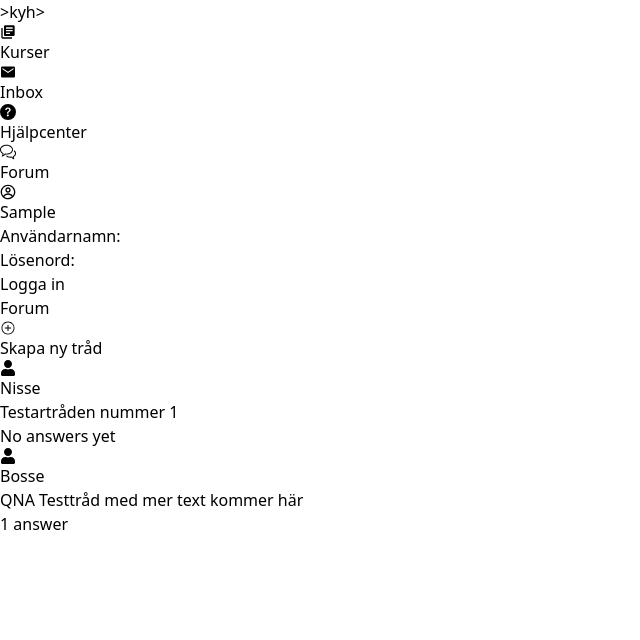
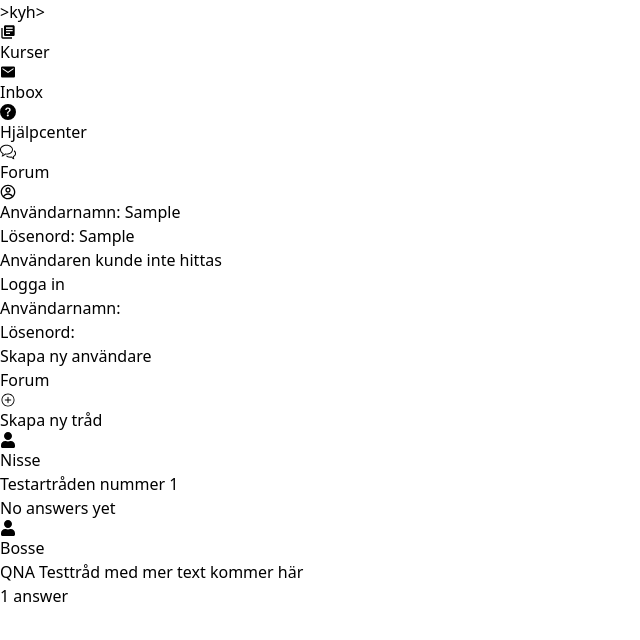
Before and after one commit to veraaa99/omniway-forum-individuell-uppgift, a React (Vite) app: page / in a window 1280 px wide. Both pictures are taken after typing "Sample", "Sample" into the empty fields and a click on the input "Logga in". Shown: the top 640 px of the page, without its empty margins (0-640 px from the left). Built offline with nearby package versions, Linux system fonts and the light colour scheme.

Commit message:
Divided UserForm into two sparate forms: LoginForm and RegisterForm. Removed dummyUsers from UserContext (in order to save all users (new and old) in LocalStorage when refreshing the page)

```diff
--- a/src/App.tsx
+++ b/src/App.tsx
@@ -1,14 +1,16 @@
 import Header from "./components/Header"
+import LoginForm from "./components/LoginForm"
+import RegisterForm from "./components/RegisterForm"
 import ThreadForm from "./components/ThreadForm"
 import ThreadList from "./components/ThreadList"
-import UserForm from "./components/UserForm"
 
 function App() {
 
   return (
     <>
       <Header />
-      <UserForm />
+      <LoginForm />
+      <RegisterForm />
       <ThreadList />
     </>
   )
--- a/src/components/UserForm.tsx
+++ b/src/components/LoginForm.tsx
@@ -7,7 +7,7 @@ type FormData = {
   password: string
 }
 
-function UserForm() {
+function LoginForm() {
 
   const {
     register,
@@ -18,33 +18,31 @@ function UserForm() {
 
   const { users, actions } = useUser()
 
-  const [passwordError, setPasswordError] = useState<string>("")
+  const [formError, setFormError] = useState<string>("")
   const [isSubmitted, setIsSubmitted] = useState(false)
 
   useEffect(() => {
     if (isSubmitted) {
       reset({ username: "", password: "" })
+        alert("Användare inloggad!")
     }
     setIsSubmitted(false)
-    setPasswordError("")
+    setFormError("")
 
   }, [isSubmitted, reset])
 
   const onSubmit: SubmitHandler<FormData> = (data: FormData) => {
-    const _user: User = { userName: data.username, password: data.password.trim() }
+    const _user: User = { userName: data.username.trim(), password: data.password.trim() }
     const existingUser = users.find((u) => u.userName == _user.userName)
 
     if(!existingUser) {
-      actions.createUser(_user)
-      actions.setUser(_user)
-
-      setIsSubmitted(true)
+      setFormError("Användaren kunde inte hittas")
     } else {
       if(existingUser.password == _user.password) {
         actions.setUser(_user)
         setIsSubmitted(true)
       } else {
-        setPasswordError("Fel lösenord")
+        setFormError("Fel lösenord")
         return
       }
     }
@@ -69,7 +67,7 @@ function UserForm() {
         </div>
 
         <div>
-          {passwordError && <p className="text-red-500 text-sm italic mb-3">{passwordError}</p>}
+          {formError && <p className="text-red-500 text-sm italic mb-3">{formError}</p>}
         </div>
 
         <div>
@@ -84,4 +82,4 @@ function UserForm() {
   )
 }
 
-export default UserForm
+export default LoginForm
--- /dev/null
+++ b/src/components/RegisterForm.tsx
@@ -0,0 +1,80 @@
+import { useForm, type SubmitHandler } from 'react-hook-form'
+import { useUser } from '../contexts/UserContext'
+import { useEffect, useState } from 'react'
+
+type FormData = {
+  username: string
+  password: string
+}
+
+function RegisterForm() {
+  const {
+    register,
+    handleSubmit,
+    reset,
+    formState: { errors  },
+  } = useForm<FormData>({ defaultValues: { username: "", password: "" } })
+
+  const { users, actions } = useUser()
+
+  const [formError, setFormError] = useState<string>("")
+  const [isSubmitted, setIsSubmitted] = useState(false)
+
+  useEffect(() => {
+    if (isSubmitted == true) {
+      reset({ username: "", password: "" })
+      alert("Användare skapad och inloggad!")
+    }
+    setIsSubmitted(false)
+    setFormError("")
+  }, [isSubmitted, reset])
+
+  const onSubmit: SubmitHandler<FormData> = (data: FormData) => {
+    const _user: User = { userName: data.username.trim(), password: data.password.trim() }
+    const existingUser = users.find((u) => u.userName == _user.userName)
+
+    if(!existingUser) {
+        actions.createUser(_user)
+        actions.setUser(_user)
+        setIsSubmitted(true)
+    } else {
+        setFormError("Användarnamnet är redan taget")
+        return
+    }
+
+    return
+  }
+
+  return (
+    <div className="w-full max-w-xs">
+      <form className="bg-white shadow-md rounded px-8 pt-6 pb-8 mb-4" onSubmit={handleSubmit(onSubmit)}>
+
+        <div className="mb-4">
+          <label className="block mb-2" >Användarnamn: </label>
+          <input className='border' {...register("username", { required: true })} />
+          {errors.username && errors.username.type === "required" && <p className="text-red-500 text-xs italic mt-1">Vänligen ange ett användarnamn</p>}
+        </div>
+
+        <div className="mb-6">
+          <label className="block mb-2">Lösenord: </label>
+          <input className='border' id='password' {...register("password", { required: true })} />
+          {errors.password && errors.password.type === "required" && <p className="text-red-500 text-xs italic mt-1">Vänligen ange ett lösenord</p>}
+        </div>
+
+        <div>
+          {formError && <p className="text-red-500 text-sm italic mb-3">{formError}</p>}
+        </div>
+
+        <div>
+          <input
+            type="submit"
+            value="Skapa ny användare"
+            className='shadow appearance-none border rounded w-full py-2 px-3 text-gray-700 leading-tight focus:outline-none focus:shadow-outline'
+          />
+        </div>
+      </form>
+    </div>
+  )
+}
+
+export default RegisterForm
--- a/src/contexts/UserContext.tsx
+++ b/src/contexts/UserContext.tsx
@@ -1,6 +1,5 @@
 import { createContext, useContext, useEffect, useState, type PropsWithChildren } from "react"
 import LocalStorageService from "../utils/LocalStorageService"
-import { dummyUsers } from "../data/users"
 
 type UserState = {
     users: User[]
@@ -27,8 +26,8 @@ function UserProvider ({ children }: PropsWithChildren) {
     const [currentUser, setCurrentUser] = useState<User | null>(defaultState.currentUser)
 
     useEffect(() => {
-      LocalStorageService.setItem('@forum/users', dummyUsers)
       _getUsers()
+      _getUser()
     }, [])
 
     const _getUsers = () => {
@@ -39,6 +38,11 @@ function UserProvider ({ children }: PropsWithChildren) {
     const _setUsers = (_users: User[]) => {
         LocalStorageService.setItem('@forum/users', _users)
         setUsers(_users)
+    }
+
+    const _getUser = () => {
+        const _user: User | null = LocalStorageService.getItem('@forum/currentUser', defaultState.currentUser)
+        setUser(_user)
     }
 
     const createUser: typeof defaultState.actions.createUser = (user) => {
```
